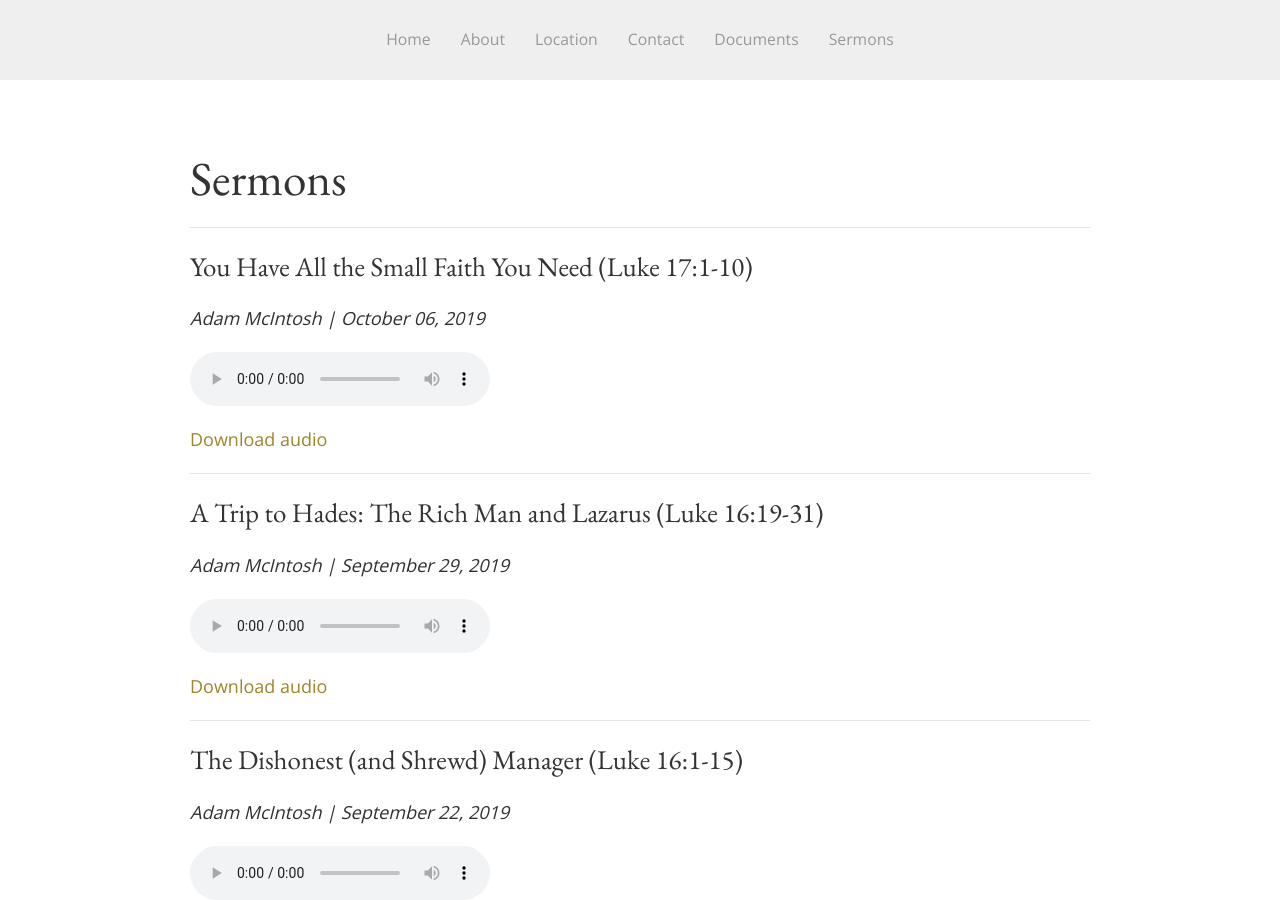
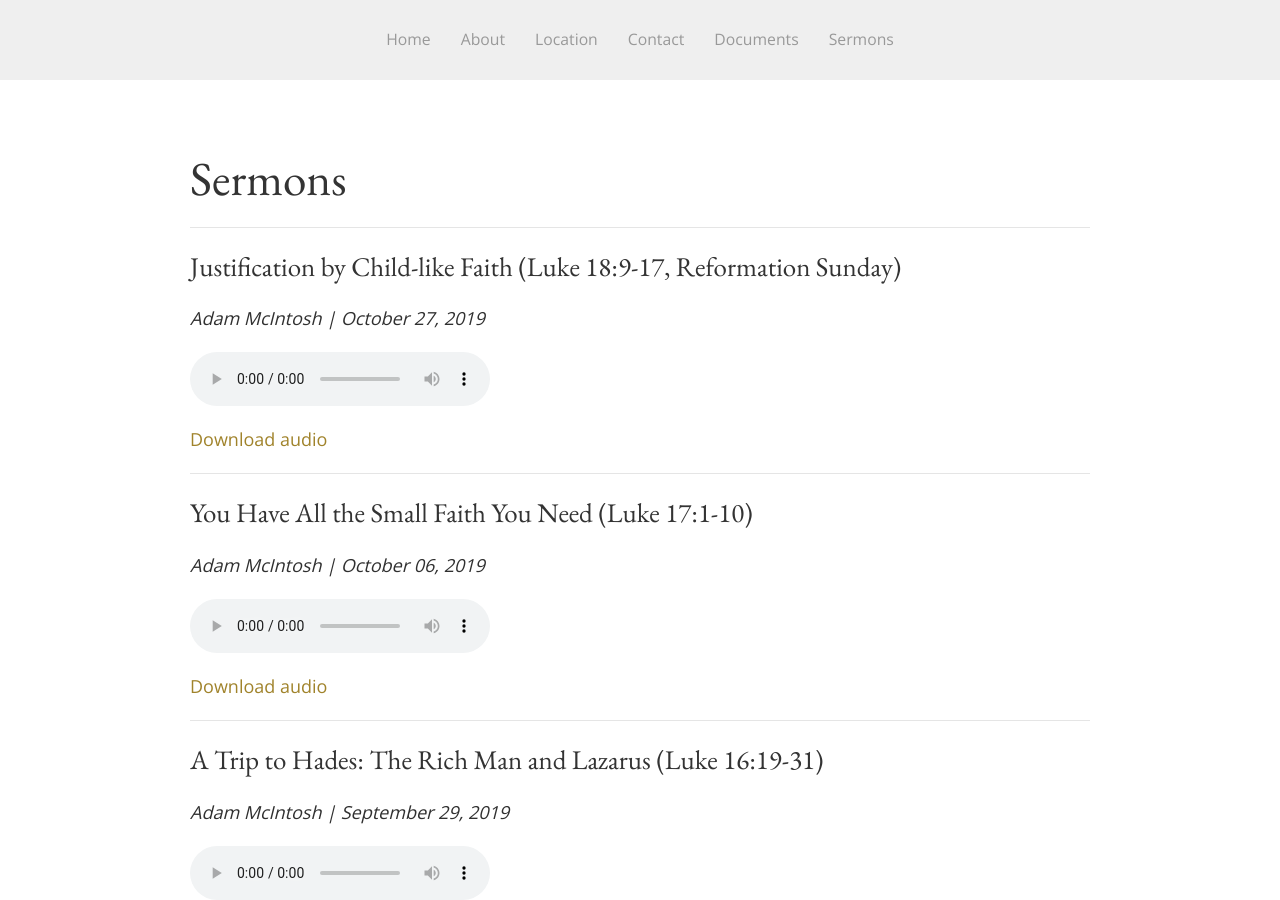
Before and after one commit to SaintDavidsChurch/website, a Jekyll site: the page built from sermons.html, in a window 1280 px wide and 900 px high. Built offline with Jekyll 4.4.1, drawn with Linux system fonts in a browser that asks for light colours.

Commit message:
Updated by InferCMS

```diff
--- a/_data/sermons.yml
+++ b/_data/sermons.yml
@@ -10,3 +10,7 @@
   date: '2019-10-06'
   preacher: Adam McIntosh
   audio_file: sermons/Adam-McIntosh_October6-2019_Luke17.1-10.mp3
+- title: Justification by Child-like Faith (Luke 18:9-17, Reformation Sunday)
+  date: '2019-10-27'
+  preacher: Adam McIntosh
+  audio_file: sermons/Adam-McIntosh_October27-2019_Luke18.9-17_reformation.mp3
```
